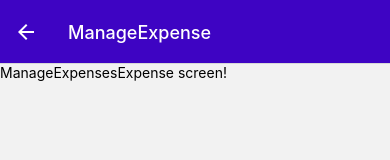
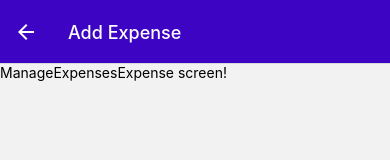
Before and after one commit to koleks92/ExpenseTrackerApp, a React Native app: screen /ManageExpense in a window 390 px wide. Shown: the top 160 px of the page. Built offline with nearby package versions, Linux system fonts and the light colour scheme.

Commit message:
ManageExpense Screen Title

```diff
--- a/App.js
+++ b/App.js
@@ -37,9 +37,9 @@
     }}
     />
     <Bottom.Screen name="AllExpenses" component={AllExpenses} options={{
-      title: 'All Expenses',
-      tabBarLabel: 'All Expenses',
-      tabBarIcon: ({color, size}) => (
+    title: 'All Expenses',
+    tabBarLabel: 'All Expenses',
+    tabBarIcon: ({color, size}) => (
         <Ionicons name="calendar" size={size} color={color} />
       )
       }}
--- a/components/ExpensesOutput/ExpenseItem.js
+++ b/components/ExpensesOutput/ExpenseItem.js
@@ -3,13 +3,14 @@
 import { getFormattedDate } from "../../util/date";
 import { useNavigation } from "@react-navigation/native";
 
-function ExpenseItem({description, amount, date}) {
+function ExpenseItem({ id, description, amount, date}) {
     const navigation = useNavigation();
 
     function expensePressHandler() {
-        navigation.navigate('ManageExpense')
+        navigation.navigate('ManageExpense', {
+            expenseId: id
+        })
     };
-
     return (
     <Pressable onPress={expensePressHandler} style={({ pressed }) => pressed ? styles.pressed : null}>
         <View style={styles.expenseItem}>
--- a/screens/ManageExpense.js
+++ b/screens/ManageExpense.js
@@ -1,6 +1,16 @@
+import { useLayoutEffect } from 'react';
 import { View, Text } from 'react-native';
 
-function ManageExpense() {
+function ManageExpense({ route, navigation }) {
+    const editedExpenseId = route.params?.expenseId;
+    const isEditing = !!editedExpenseId;
+
+    useLayoutEffect(() => {
+        navigation.setOptions({
+                title: isEditing ? 'Edit Expense' : 'Add Expense'
+            });
+    }, [navigation, isEditing])
+
     return (
         <View>
             <Text>ManageExpensesExpense screen!</Text>
```
